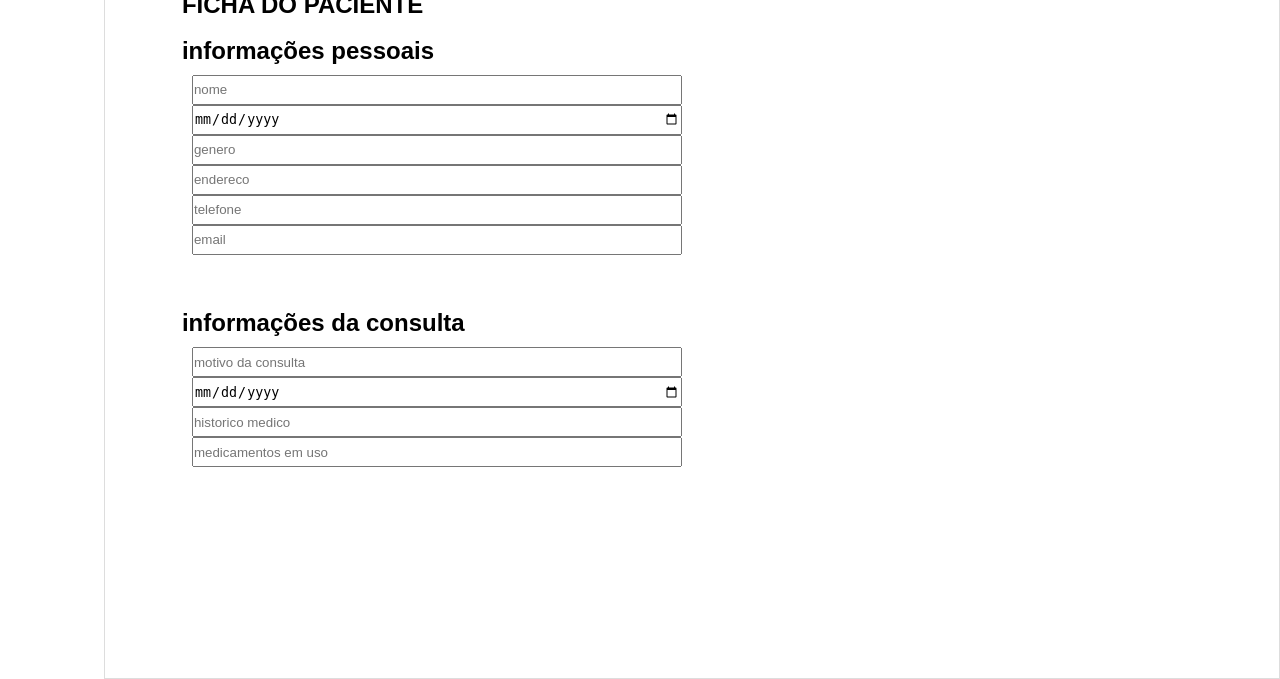
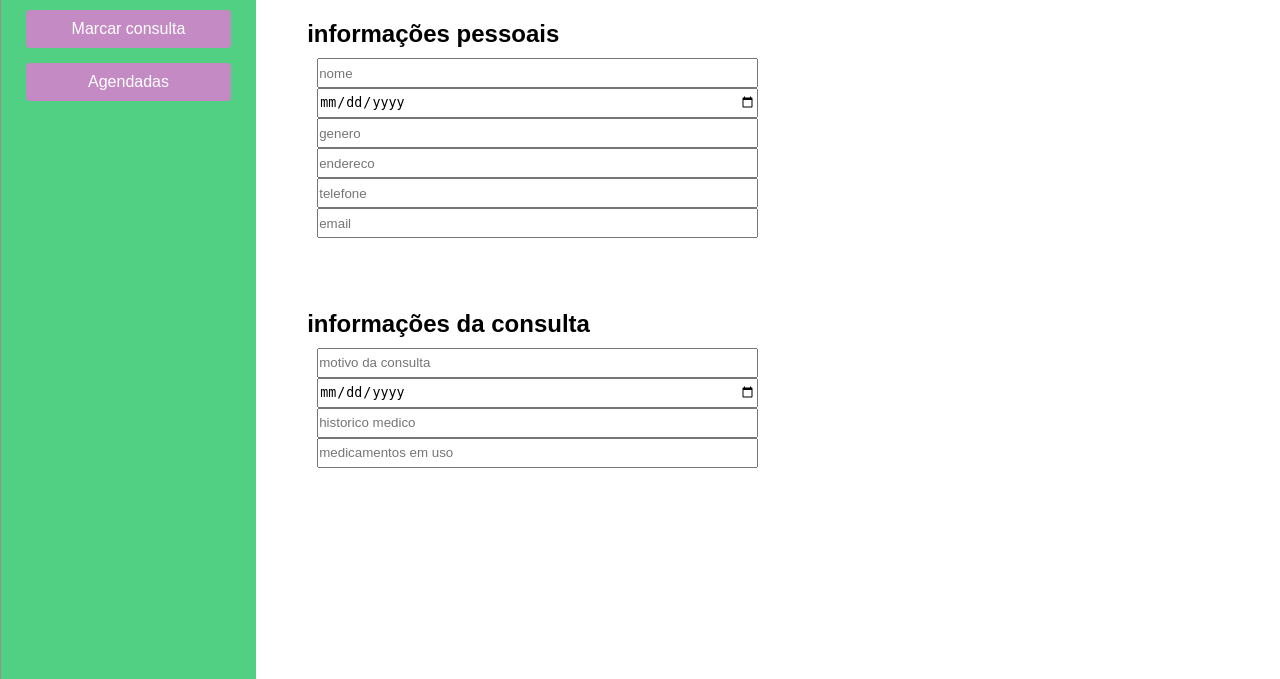
Before and after one commit to Eduardoooo0/Projeto_psi, a Flask app: page /ficha in a window 1280 px wide. Shown: the part 221-900 px from the top of the page. Run offline with Flask 3, Linux system fonts and the light colour scheme.

Commit message:
atualizado

```diff
--- a/static/base.css
+++ b/static/base.css
@@ -10,31 +10,114 @@ body {
 
 header {
     display: flex;
-    background: #51cf82;
-    color: white;
+    background-color: white;
     padding: 10px 20px;
     align-items: center;
     height: 100px;
+    border-bottom: 1px solid #929292;
+}
+
+header img {
+    width: 350px;
+    margin-left: -30px;
+}
+
+.cabecalho {
+    display: flex;
+    justify-content: flex-end; /* Alinha os botões à direita */
+    align-items: center; /* Centraliza verticalmente */
+    padding: 15px; /* Espaçamento interno */
+    margin-left: 50%;
 }
 
 #login {
-    margin-left: 80%;
-    height: 40px;
-    width: 60px;
-    font-size: 16px;
+    background-color: #c38ac4; /* Fundo transparente para os botões */
+    border: none; /* Remove borda */
+    cursor: pointer; /* Muda o cursor ao passar o mouse */
+    flex: 1; /* Permite que o botão cresça */
+    min-width: 120px; /* Largura mínima para garantir que o texto esteja visível */
+    margin-left: 25px; /* Aumenta a margem à esquerda */
 }
+
+#login:first-child {
+    margin-left: 0; /* Remove a margem esquerda do primeiro botão */
+}
+
+#login:last-child {
+    margin-right: 0; /* Remove a margem direita do último botão */
+}
+
+#login a {
+    color: white; /* Cor do texto dos links */
+    padding: 10px 15px; /* Espaçamento interno */
+    border: 2px solid white; /* Borda branca */
+    border-radius: 4px; /* Bordas arredondadas */
+    display: inline-block; /* Permite que o botão se ajuste ao conteúdo */
+    white-space: nowrap; /* Impede a quebra de linha no texto */
+    transition: background-color 0.3s, color 0.3s; /* Suaviza a transição */
+}
+
+#login a:hover {
+    background-color: #51cf82; /* Cor de fundo ao passar o mouse */
+    color: white; /* Cor do texto ao passar o mouse */
+}
+
 .container {
     display: flex;
+    flex-direction: row;
     height: 100vh;
+    width: 100%;
+}
+
+aside {
+    background-color: #51cf82;
+    width: 20%;
+    height: 100%;
+    padding: 10px;
+    border-left: 1px solid #929292;
 }
 
 section {
     display: flex;
     justify-content: center;
     align-items: center;
+    flex: 3;
     background: white;
+    width: 80%;
     height: 100vh;
-    width: 100%;
-    padding: 20px;
-    border: 1px solid #ddd;
 }
+
+ul {
+    list-style: none; /* Remove os marcadores da lista */
+    padding: 0; /* Remove o padding padrão */
+    margin: 0; /* Remove a margem padrão */
+}
+
+li {
+    display: flex;
+    justify-content: center;
+    text-align: center;
+    padding: 10px;
+    background-color: #c38ac4;
+    margin: 15px;
+    border-radius: 4px;
+    cursor: pointer; /* Adiciona um cursor pointer para o item */
+
+}
+
+li:hover {
+    background-color: #ffffff;
+}
+
+a {
+    text-decoration: none;
+    color: white;
+    display: block;
+    height: 100%;
+    width: 100%; /* Faz o link ocupar toda a área do li */
+
+}
+
+li:hover a {
+    color: #51cf82; /* Mudança na cor do link ao passar o mouse sobre o li */
+}
```
